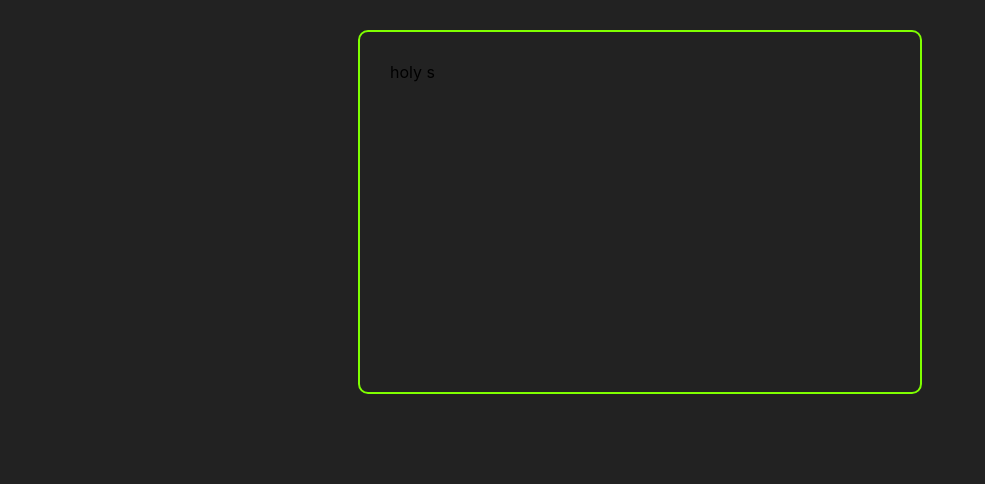
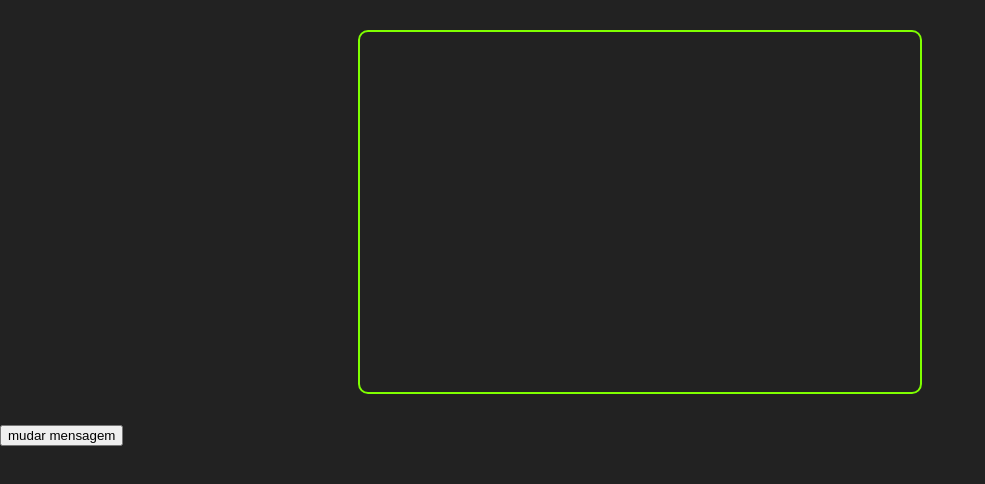
Before and after one commit to gabriel61/gerenciador-de-tarefas, a React (Create React App) app: page / in a window 1280 px wide. Shown: the top 484 px of the page, without its empty margins (0-985 px from the left). Built offline with nearby package versions, Linux system fonts and the light colour scheme.

Commit message:
Primeiro commit

```diff
--- a/src/App.js
+++ b/src/App.js
@@ -1,11 +1,19 @@
-import React from "react";
+import React, { useState } from "react";
 import './App.css';
 
 const App = () => {
 
-  const message = "holy s";
+  //let message = "holy s";
+  const [message, setMessage] = useState();
 
-  return <div className="container">{message}</div>
+  return (
+    <>
+      <div className="container">{message}</div>
+      <button onClick={() => setMessage("hellooooooo")}>
+        mudar mensagem
+      </button>
+    </>
+  );
 };
 
 export default App;
```
